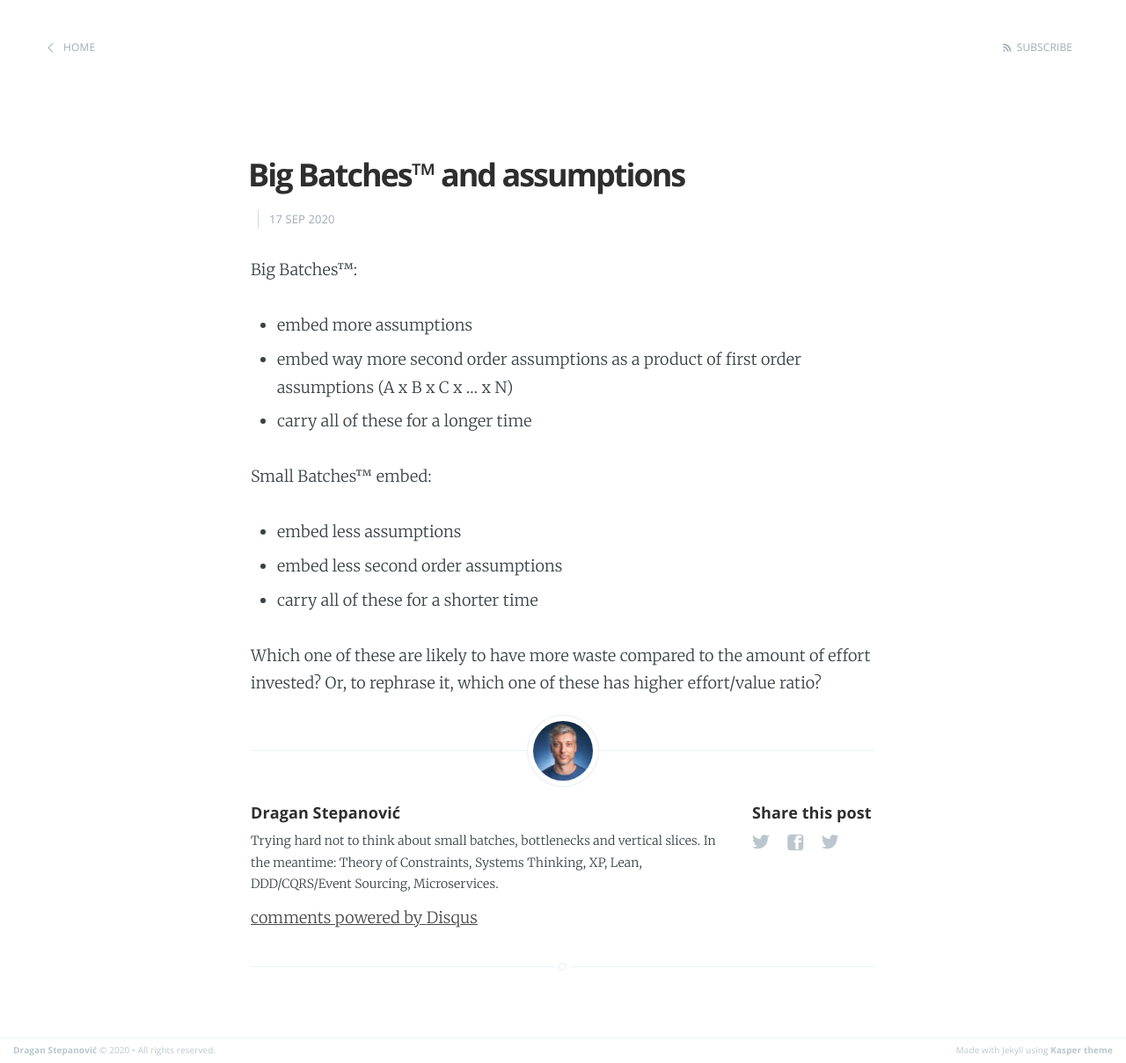
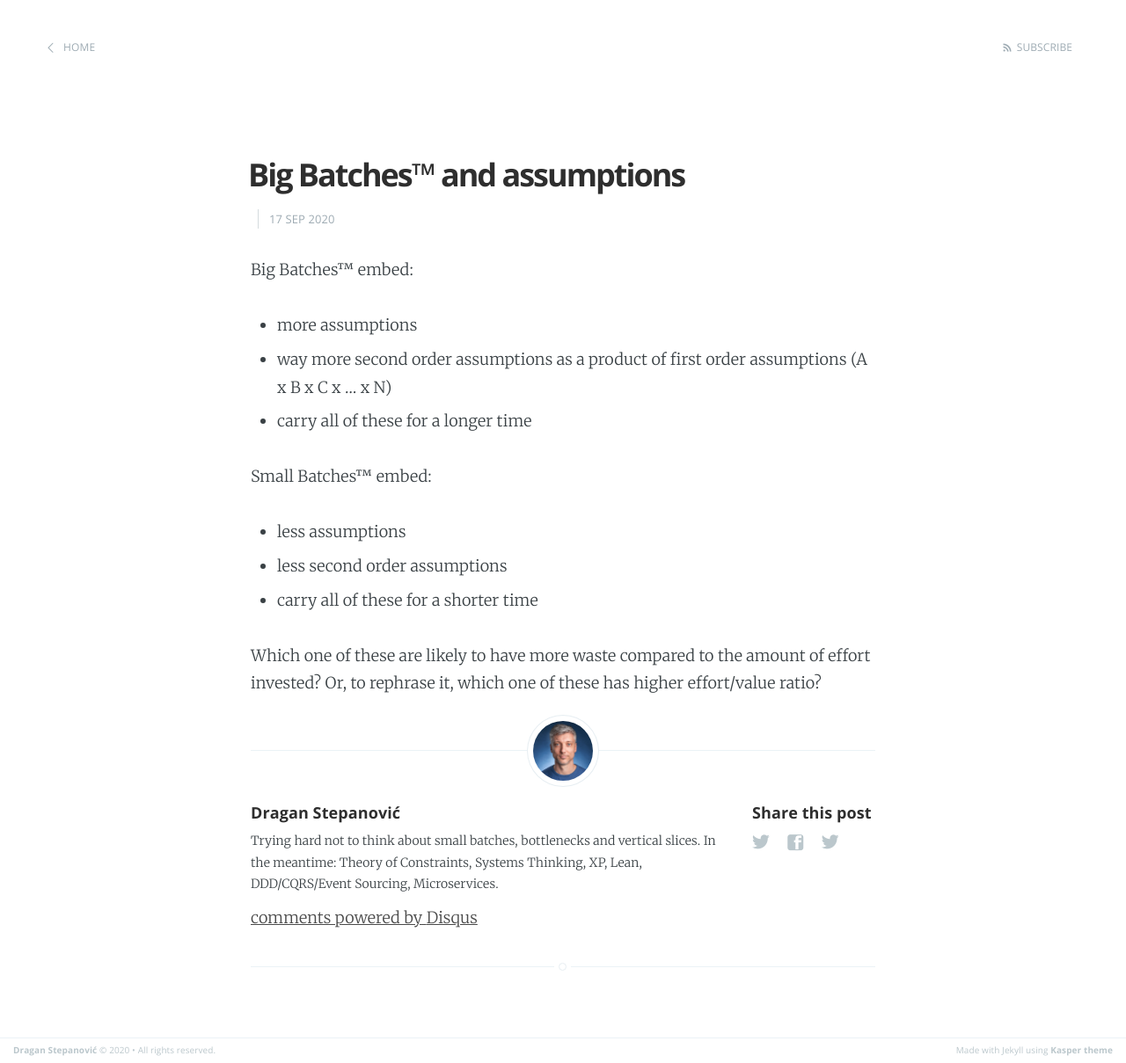
Before and after one commit to dragan-stepanovic/dragan-stepanovic.github.io, a Jekyll site: the page built from _posts/2020-09-17-big-batches-and-assumptions.md, in a window 1280 px wide. Shown: the whole page at 88% size. Built offline with Jekyll 4.4.1, drawn with Linux system fonts in a browser that asks for light colours; our own code applies the rules of GitHub Pages for plain Markdown files; comment, search, counter and statistics services are not loaded.

Commit message:
Update 2020-09-17-big-batches-and-assumptions.md

```diff
--- a/_posts/2020-09-17-big-batches-and-assumptions.md
+++ b/_posts/2020-09-17-big-batches-and-assumptions.md
@@ -2,14 +2,14 @@
 title: Big Batches™ and assumptions
 ---
 
-Big Batches™:
-- embed more assumptions
-- embed way more second order assumptions as a product of first order assumptions (A x B x C x ... x N)
+Big Batches™ embed:
+- more assumptions
+- way more second order assumptions as a product of first order assumptions (A x B x C x ... x N)
 - carry all of these for a longer time
 
 Small Batches™ embed:
-- embed less assumptions
-- embed less second order assumptions
+- less assumptions
+- less second order assumptions
 - carry all of these for a shorter time
 
 Which one of these are likely to have more waste compared to the amount of effort invested?
```
